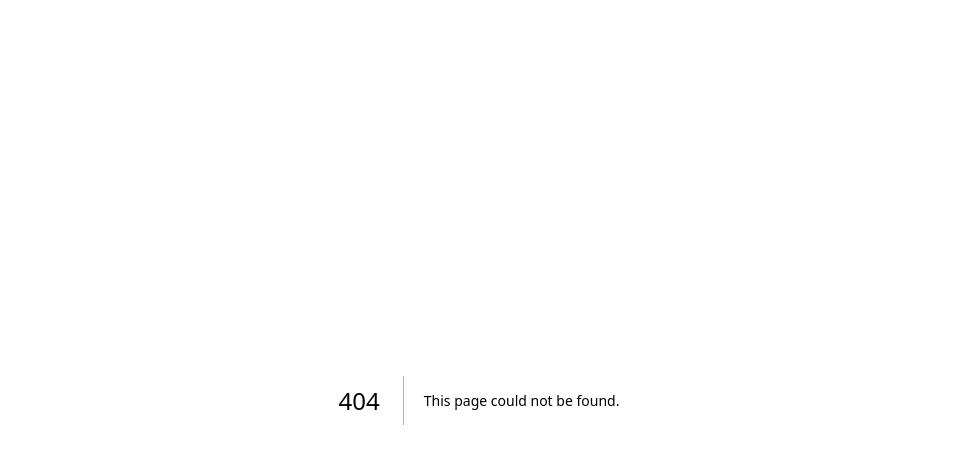
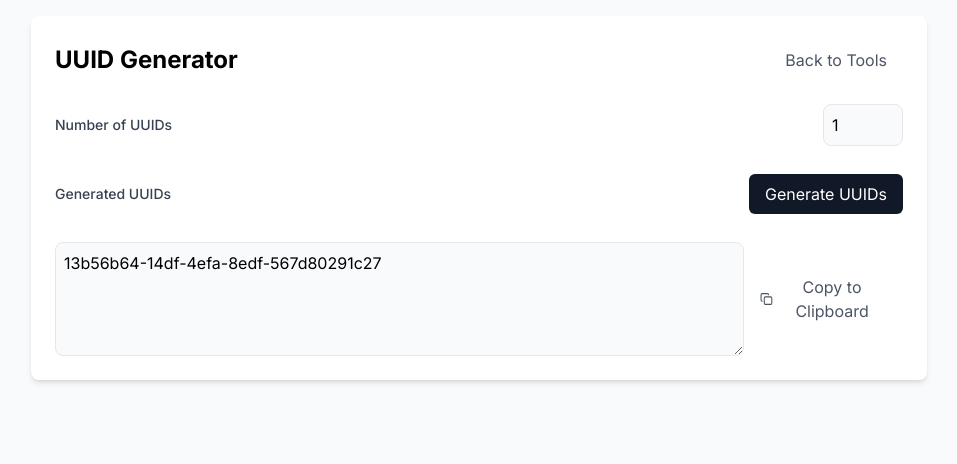
Before and after one commit to wdevarshi/portfolio, a Next.js app: page /tools/uuid-generator in a window 1280 px wide. Before the commit this address had no page. Shown: the top 464 px of the page, without its empty margins (161-1118 px from the left). Built offline with nearby package versions, Linux system fonts and the light colour scheme.

Commit message:
Adding UUID generation

```diff
--- a/app/tools/page.tsx
+++ b/app/tools/page.tsx
@@ -1,3 +1,4 @@
+// app/tools/page.tsx
 export default function Tools() {
     return (
         <main className="min-h-screen bg-gray-50">
@@ -33,6 +34,20 @@ export default function Tools() {
                             Open Tool
                         </a>
                     </div>
+                    {/* UUID Generator */}
+                    <div className="bg-white rounded-lg shadow-md p-6">
+                        <h2 className="text-xl font-semibold mb-4">UUID Generator</h2>
+                        <p className="text-gray-600 mb-4">
+                            Generate valid UUIDs with ease. Features include version 4 - UUID generation.
+                            Copy to clipboard functionality is also available.
+                        </p>
+                        <a
+                            href="/tools/uuid-generator"
+                            className="inline-block px-4 py-2 bg-gray-900 text-white rounded hover:bg-gray-800"
+                        >
+                            Open Tool
+                        </a>
+                    </div>
                     {/* Placeholder for future tools */}
                     <div className="bg-white rounded-lg shadow-md p-6 border-2 border-dashed border-gray-300">
                         <h2 className="text-xl font-semibold mb-4 text-gray-400">More Coming Soon</h2>
--- /dev/null
+++ b/app/tools/uuid-generator/page.tsx
@@ -0,0 +1,23 @@
+import UUIDGenerator from '@/components/UUIDGenerator'
+import Link from 'next/link'
+
+export default function UUIDGeneratorPage() {
+    return (
+        <main className="min-h-screen bg-gray-50 p-4">
+            <div className="container mx-auto max-w-4xl">
+                <div className="bg-white rounded-lg shadow-md p-6">
+                    <div className="flex items-center justify-between mb-6">
+                        <h1 className="text-2xl font-bold">UUID Generator</h1>
+                        <Link
+                            href="/tools"
+                            className="px-4 py-2 text-gray-600 hover:text-gray-900"
+                        >
+                            Back to Tools
+                        </Link>
+                    </div>
+                    <UUIDGenerator/>
+                </div>
+            </div>
+        </main>
+    )
+}
--- /dev/null
+++ b/components/UUIDGenerator.tsx
@@ -0,0 +1,67 @@
+'use client';
+
+import React, {useState} from 'react';
+import {v4 as uuidv4} from 'uuid';
+import {Copy} from 'lucide-react';
+
+export default function UUIDGenerator() {
+    const [count, setCount] = useState<number>(1);
+    const [uuids, setUUIDs] = useState<string>(uuidv4());
+    const [copySuccess, setCopySuccess] = useState(false);
+
+    const generateUUIDs = () => {
+        const newUUIDs = Array.from({length: count}, () => uuidv4()).join(', ');
+        setUUIDs(newUUIDs);
+    };
+
+    const handleCopy = async () => {
+        try {
+            await navigator.clipboard.writeText(uuids);
+            setCopySuccess(true);
+            setTimeout(() => setCopySuccess(false), 2000); // Reset after 2 seconds
+        } catch (err) {
+            console.error('Failed to copy text:', err);
+        }
+    };
+
+    return (
+        <div className="w-[100%] mx-auto json-viewer">
+            <div className="flex flex-col gap-5">
+                <div className="flex justify-between items-center mb-2">
+                    <label className="text-sm font-medium text-gray-700">Number of UUIDs</label>
+                    <input
+                        type="number"
+                        value={count}
+                        onChange={(e) => setCount(Number(e.target.value))}
+                        className="w-20 p-2 bg-gray-50 rounded-lg border border-gray-200"
+                        min="1"
+                    />
+                </div>
+                <div className="flex justify-between items-center mb-2">
+                    <label className="text-sm font-medium text-gray-700">Generated UUIDs</label>
+                    <button
+                        onClick={generateUUIDs}
+                        className="flex items-center gap-2 px-4 py-2 bg-gray-900 text-white rounded-md hover:bg-gray-800 transition-colors"
+                    >
+                        Generate UUIDs
+                    </button>
+                </div>
+                <div className="flex justify-between items-center">
+                            <textarea
+                                value={uuids}
+                                readOnly
+                                className="w-full p-2 bg-gray-50 rounded-lg border border-gray-200"
+                                rows={4}
+                            />
+                    <button
+                        onClick={handleCopy}
+                        className="flex items-center gap-1 px-4 py-3 text-gray-600 hover:text-gray-900 rounded-md transition-colors"
+                    >
+                        <Copy size={16}/>
+                        {copySuccess ? 'Copied!' : 'Copy to Clipboard'}
+                    </button>
+                </div>
+            </div>
+        </div>
+    );
+}
--- a/package.json
+++ b/package.json
@@ -13,7 +13,8 @@
     "next": "15.0.3",
     "papaparse": "^5.5.1",
     "react": "19.0.0-rc-66855b96-20241106",
-    "react-dom": "19.0.0-rc-66855b96-20241106"
+    "react-dom": "19.0.0-rc-66855b96-20241106",
+    "uuid": "^11.1.0"
   },
   "devDependencies": {
     "@types/node": "^20",
```
Also changed, not shown: 2 other files (tests, documents, lock files or other folders).
